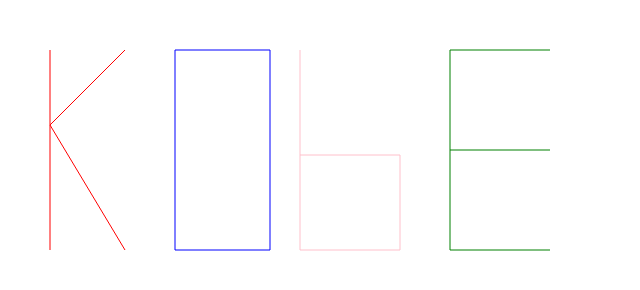
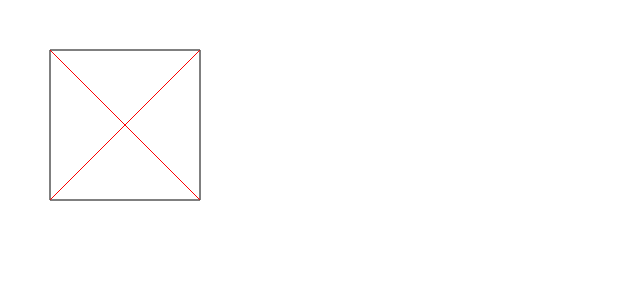
Before and after one commit to EHB-MCT/dev1-exercises-KobeBerckmans, a plain HTML site: page index.html in a window 1280 px wide. Shown: the whole page, without its empty margins (0-640 px from the left). Drawn offline with Linux system fonts and the light colour scheme.

Commit message:
1-2 created a bow with black and red lines

```diff
--- /dev/null
+++ b/exercises/1-functions/1-2.js
@@ -0,0 +1,37 @@
+"use strict";
+let canvas = document.querySelector("canvas");
+canvas.width = window.innerWidth;
+canvas.height = window.innerHeight;
+let context = canvas.getContext("2d");
+coloredbox();
+function coloredbox(){
+    context.beginPath();
+    context.moveTo(50,50);
+    context.lineTo(50,200);
+    context.stroke();
+    context.beginPath();
+    context.moveTo(50,50);
+    context.lineTo(200,50);
+    context.stroke();
+    context.beginPath();
+    context.moveTo(50,200);
+    context.lineTo(200,200);
+    context.stroke();
+    context.beginPath();
+    context.moveTo(200,200);
+    context.lineTo(200,50);
+    context.stroke();
+
+    context.strokeStyle = 'red';
+    context.beginPath();
+    context.moveTo(50,50);
+    context.lineTo(200,200);
+    context.stroke();
+    context.beginPath();
+    context.moveTo(200,50);
+    context.lineTo(50,200);
+    context.stroke();
+
+
+
+}
--- a/index.html
+++ b/index.html
@@ -1,7 +1,7 @@
 <html>
 
 <head>
-    <script src="exercises/1-functions/1-1name.js" type="module"></script>
+    <script src="exercises/1-functions/1-2.js" type="module"></script>
     <link rel="stylesheet" type="text/css" href="styles/index.css" />
 </head>
 
```
